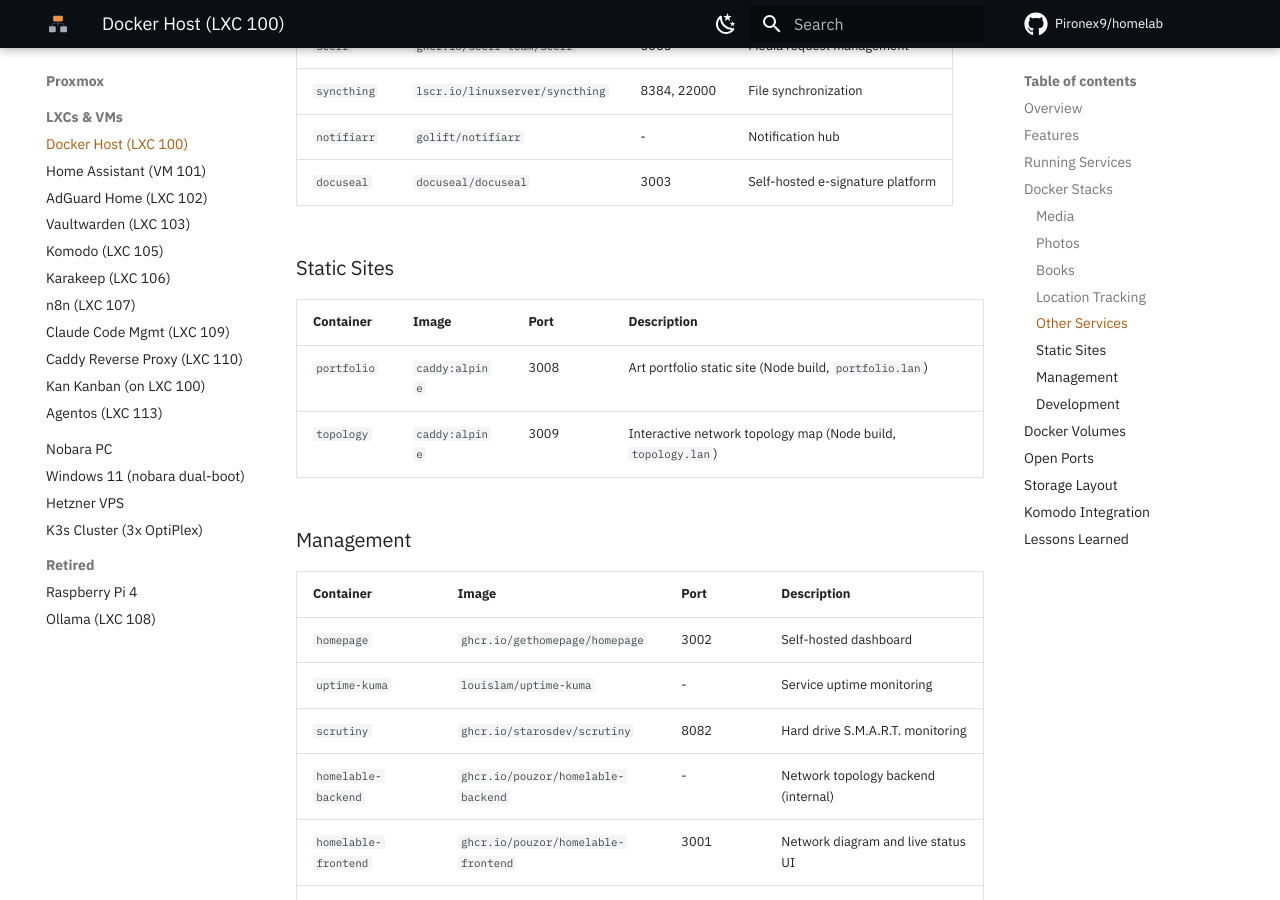
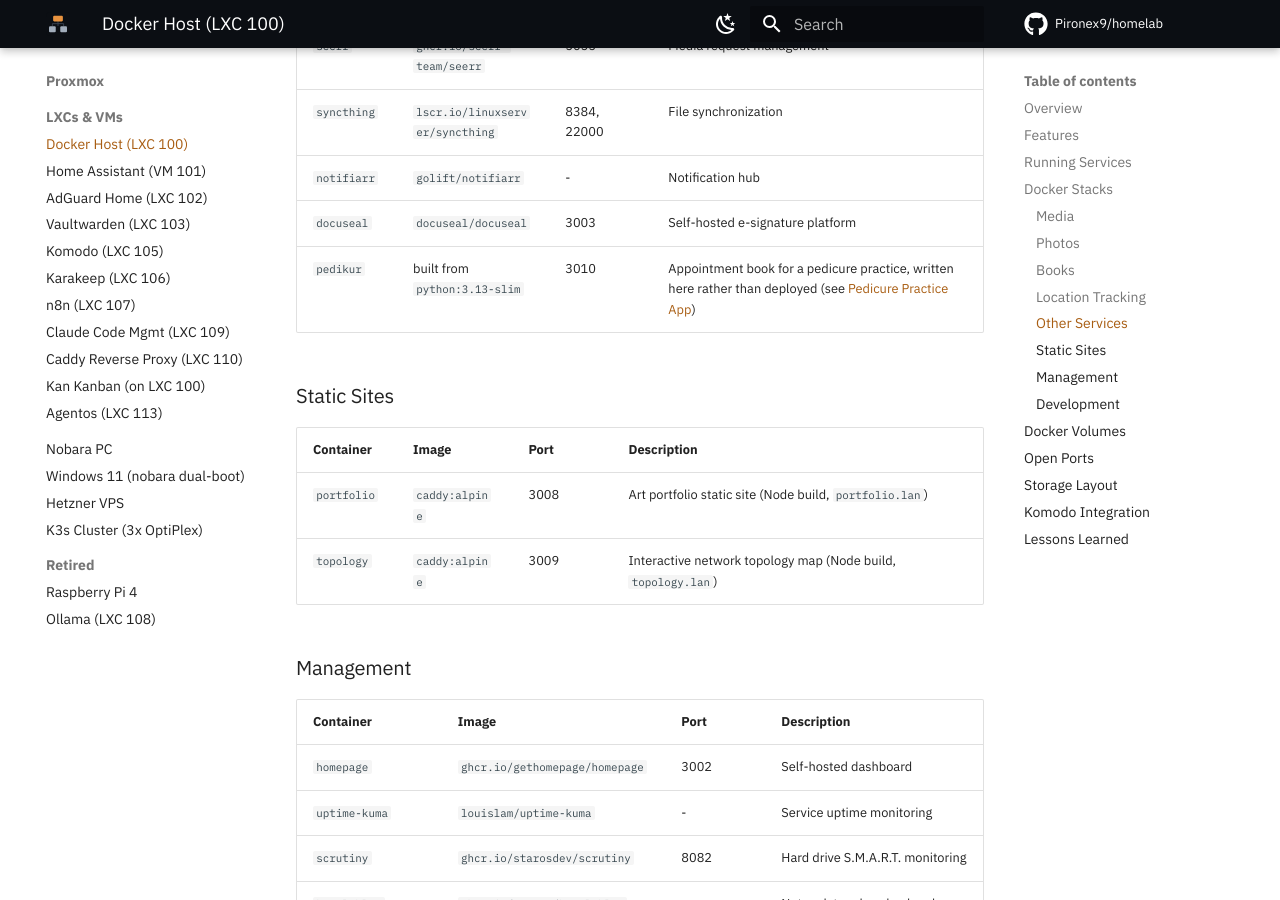
Before and after one commit to Pironex9/homelab, an MkDocs documentation site: the page built from docs/hosts/docker-host.md, in a window 1280 px wide and 900 px high, scrolled down 3510 px. Built offline with MkDocs 1.6.1 and Material for MkDocs 9.7.7, drawn with Linux system fonts in a browser that asks for light colours; comment, search, counter and statistics services are not loaded; some of the changed text lies outside the part shown.

Commit message:
docs(hosts): the appointment book on LXC 100, and the stack count it changed
docker-host gains the container, its port and a link to the write-up. Its port
table was already missing several entries before this one; that is a separate
audit and not fixed here.

The stack counts move with it: 24 to 25 from this repo on LXC 100, and 32 to
33 in total. The number the landing page publishes is derived at build time
from the repo rather than written down, so it corrects itself on the next
landing build.

Co-Authored-By: Claude Opus 5 <noreply@anthropic.com>
Claude-Session: https://claude.ai/code/session_01N77dJ2GAh7wQPVdGvWSp7Z

```diff
--- a/docs/hosts/docker-host.md
+++ b/docs/hosts/docker-host.md
@@ -84,6 +84,7 @@ ML (face recognition, smart search) is offloaded to Nobara GPU at `http://192.16
 | `syncthing` | `lscr.io/linuxserver/syncthing` | 8384, 22000 | File synchronization |
 | `notifiarr` | `golift/notifiarr` | - | Notification hub |
 | `docuseal` | `docuseal/docuseal` | 3003 | Self-hosted e-signature platform |
+| `pedikur` | built from `python:3.13-slim` | 3010 | Appointment book for a pedicure practice, written here rather than deployed (see [Pedicure Practice App](../proxmox/46_Pedicure_Practice_App.md)) |
 
 ### Static Sites
 
@@ -142,6 +143,7 @@ Most containers use **bind mounts** to `/mnt/storage` for persistent data.
 | 3009 | TCP | Topology map static site |
 | 3003 | TCP | DocuSeal |
 | 3005 | TCP | Dawarich |
+| 3010 | TCP | Pedicure appointment book |
 | 3300 | TCP | Rails learning lab |
 | 8001 | TCP | Homelable MCP server |
 | 9696 | TCP | Prowlarr |
```
Also changed, not shown: AGENTS.md (+1 -1 lines).
